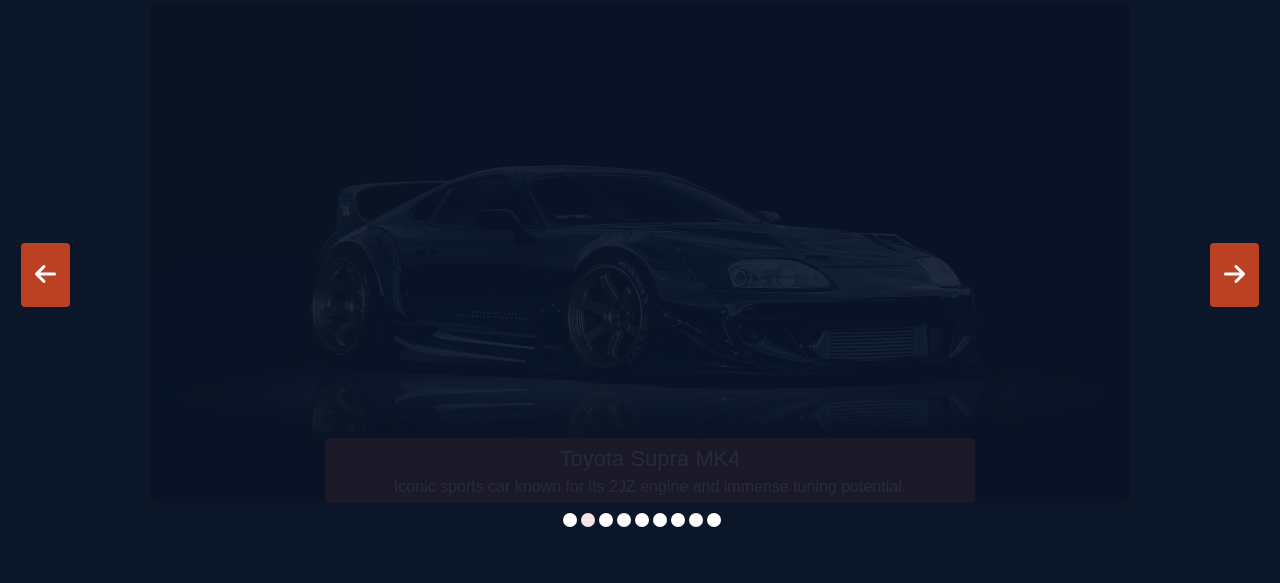
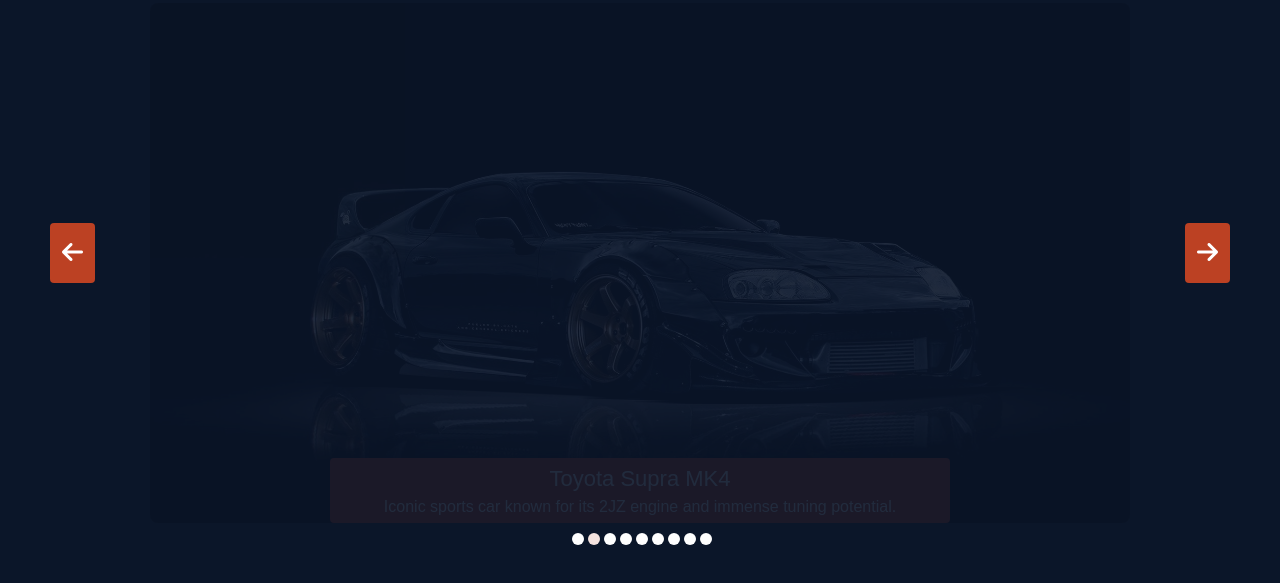
Before and after one commit to Bilal7513/JS-task4, a website built with Vite: page index.html in a window 1280 px wide. Shown: the part 57-640 px from the top of the page. Built offline with nearby package versions, Linux system fonts and the light colour scheme.

Commit message:
Responsive Updated

```diff
--- a/index.html
+++ b/index.html
@@ -10,15 +10,15 @@
     <title>Carousel Slider</title>
 </head>
 <body class="bg-EerieBlack text-white font-rubik m-0 p-0">
-    <div class="slider-container mt-[150px] flex flex-col justify-center items-center sm:mt-[100px] lg:mt-[60px]" id="slider-container">
+    <div class="slider-container mt-[150px] flex flex-col justify-center items-center sm:mt-[100px] lg:mt-[40px] xl:mt-[60px]" id="slider-container">
 
     </div>
     <div class="dots text-center"></div>
     <div class="slider-btn">
-        <button class="left absolute top-[210px] left-[10px] cursor-pointer bg-PastelRed text-white border-0 rounded p-[5px] sm:top-[240px] sm:left-[20px] sm:p-[10px] sm:text-[18px] md:top-[260px] md:left-[34px] lg:p-[14px] lg:text-[24px] lg:top-[300px] lg:left-[21px]" id="prev-btn">
+        <button class="left absolute top-[210px] left-[10px] cursor-pointer bg-PastelRed text-white border-0 rounded p-[5px] sm:top-[240px] sm:left-[20px] sm:p-[10px] sm:text-[18px] md:top-[260px] md:left-[34px] lg:p-[10px] lg:text-[22px] lg:top-[255px] lg:left-[22px] xl:p-[12px] xl:text-[24px] xl:top-[280px] xl:left-[50px]" id="prev-btn">
             <i class="fa-solid fa-arrow-left"></i>
         </button>
-        <button class="right absolute top-[210px] right-[10px] cursor-pointer bg-PastelRed text-white border-0 rounded p-[5px] sm:top-[240px] sm:right-[20px] sm:p-[10px] sm:text-[18px] md:top-[260px] md:right-[34px] lg:p-[14px] lg:text-[24px] lg:top-[300px] lg:right-[21px]" id="next-btn">
+        <button class="right absolute top-[210px] right-[10px] cursor-pointer bg-PastelRed text-white border-0 rounded p-[5px] sm:top-[240px] sm:right-[20px] sm:p-[10px] sm:text-[18px] md:top-[20px] md:right-[34px] lg:p-[10px] lg:text-[22px] lg:top-[255px] lg:right-[22px] xl:p-[12px] xl:text-[24px] xl:top-[280px] xl:right-[50px]" id="next-btn">
             <i class="fa-solid fa-arrow-right"></i>
         </button>
     </div>
--- a/script.js
+++ b/script.js
@@ -61,22 +61,22 @@
     div.classList.add('slider-item','relative','animate-fade','hover:animate-none','sm:w-[600px]','md:w-[700px]','lg:w-[980px]');
 
     const img = document.createElement('img');
-    img.classList.add('w-[300px]','h-[160px]','rounded-lg','transition-[opacity]','ease-in','duration-1000','hover:opacity-80','sm:w-[600px]','sm:h-[340px]','md:w-[700px]','md:h-[360px]','lg:w-[980px]','lg:h-[500px]')
+    img.classList.add('w-[300px]','h-[160px]','rounded-lg','transition-[opacity]','ease-in','duration-1000','hover:opacity-80','sm:w-[600px]','sm:h-[340px]','md:w-[700px]','md:h-[360px]','lg:w-[980px]','lg:h-[480px]','xl:w-[1200px]','xl:h-[520px]')
     img.src = sliderArray[i].imgArray;
     img.alt = 'car image';
     div.appendChild(img);
 
     const span = document.createElement('span');
-    span.classList.add('w-[250px]','absolute','bg-PastelRed','text-center','p-1','rounded','left-[25px]','bottom-0','sm:w-[450px]','sm:left-[75px]','md:w-[500px]','md:left-[95px]','lg:w-[650px]','lg:left-[175px]')
+    span.classList.add('w-[250px]','absolute','bg-PastelRed','text-center','p-1','rounded','left-[25px]','bottom-0','sm:w-[450px]','sm:left-[75px]','md:w-[500px]','md:left-[95px]','lg:w-[600px]','lg:left-[190px]','xl:w-[620px]','xl:left-[180px]')
 
     const h2 = document.createElement('h2');
     h2.innerHTML = sliderArray[i].imgHeading;
-    h2.classList.add('text-[12px]', 'font-medium','sm:text-[16px]','lg:text-[22px]');
+    h2.classList.add('text-[12px]', 'font-medium','sm:text-[16px]','lg:text-[20px]','xl:text-[22px]');
     span.appendChild(h2);
 
     const p = document.createElement('p');
     p.innerHTML = sliderArray[i].imgPara;
-    p.classList.add('text-[8px]','sm:text-[10px]','md:text-[12px]','lg:text-[16px]');
+    p.classList.add('text-[8px]','sm:text-[10px]','md:text-[12px]','lg:text-[15px]','xl:text-[16px]');
     span.appendChild(p);
 
     div.appendChild(span);
@@ -92,7 +92,7 @@
     const dots = document.querySelector('.dots');
     for (let j = 0; j < numberOfSlide; j++) {
         const dot = document.createElement('button');
-        dot.classList.add('dot','w-[8px]','h-[8px]','ml-1','rounded','cursor-pointer','sm:w-[10px]','sm:h-[10px]','sm:rounded-md','lg:w-[14px]','lg:h-[14px]','lg:rounded-lg','lg:mt-[10px]');
+        dot.classList.add('dot','w-[8px]','h-[8px]','ml-1','rounded','cursor-pointer','sm:w-[10px]','sm:h-[10px]','sm:rounded-md','lg:w-[12px]','lg:h-[12px]','lg:rounded-lg','lg:mt-[10px]');
         dot.addEventListener('click', () => {
             i = j;
             createItem();
```
